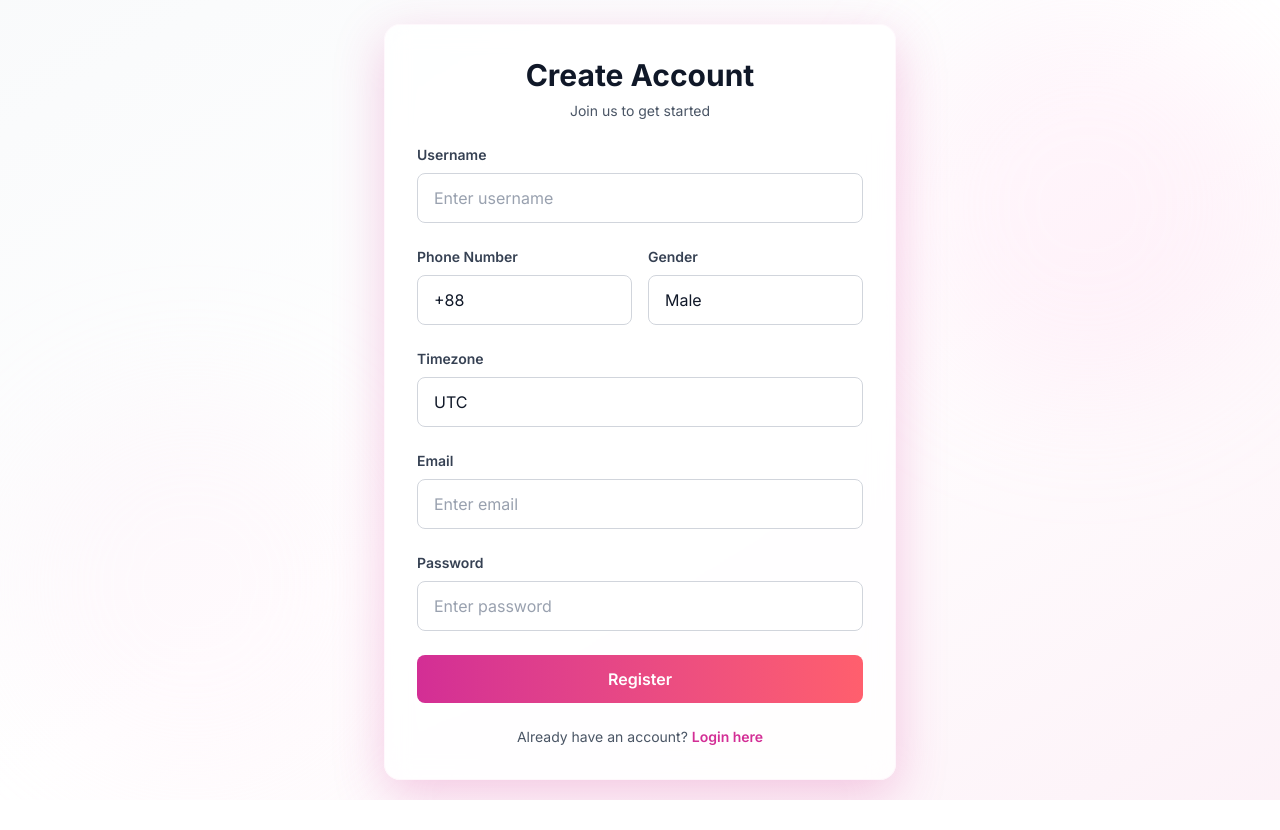
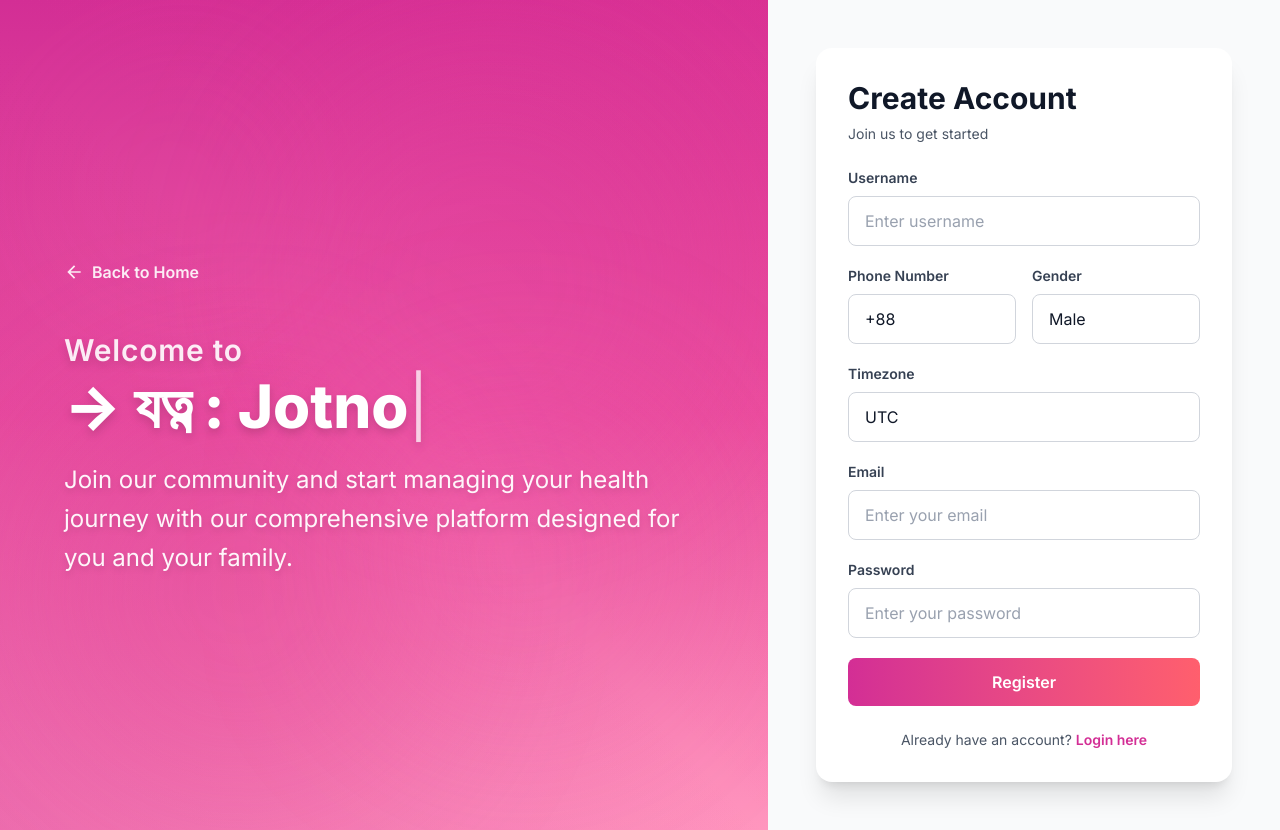
Before and after one commit to saeflobor/Jotno, a React (Vite) app in the folder frontend/: page /register in a window 1280 px wide. Before the commit the page ends 800 px from the top, so only its background shows below. Built offline with nearby package versions, Linux system fonts and the light colour scheme.

Commit message:
register UI

```diff
--- a/frontend/src/pages/Register.jsx
+++ b/frontend/src/pages/Register.jsx
@@ -1,4 +1,4 @@
-import React, { useState } from "react";
+import React, { useState, useEffect } from "react";
 import axios from "axios";
 import { useNavigate } from "react-router-dom";
 import { motion, AnimatePresence } from "framer-motion";
@@ -16,6 +16,23 @@ const Register = () => {
   const [error, setError] = useState("");
   const navigate = useNavigate();
   const [success, setSuccess] = useState("");
+  const [typedText, setTypedText] = useState("");
+
+  const fullText = "->  যত্ন : Jotno";
+
+  useEffect(() => {
+    let currentIndex = 0;
+    const typingInterval = setInterval(() => {
+      if (currentIndex <= fullText.length) {
+        setTypedText(fullText.slice(0, currentIndex));
+        currentIndex++;
+      } else {
+        clearInterval(typingInterval);
+      }
+    }, 150);
+
+    return () => clearInterval(typingInterval);
+  }, []);
 
   const handleChange = (e) => {
     const { name, value } = e.target;
@@ -56,57 +73,108 @@ const Register = () => {
   };
 
   return (
-    <div className='min-h-screen flex items-center justify-center bg-gradient-to-br from-gray-50 via-white to-pink-50 p-4 relative overflow-hidden'>
-      {/* Animated background elements */}
+    <div className='min-h-screen flex bg-white'>
+      {/* Left Section - 60% */}
       <motion.div
-        className='absolute top-0 right-0 w-96 h-96 bg-pink-200/20 rounded-full blur-3xl'
-        animate={{ y: [0, 30, 0] }}
+        className='w-[60%] bg-gradient-to-b from-[rgb(211,46,149)] via-[rgb(235,80,160)] to-[rgb(255,150,190)] relative overflow-hidden flex flex-col justify-start pt-65 items-center p-16'
+        initial={{ opacity: 0, x: -100 }}
+        animate={{ opacity: 1, x: 0 }}
+        transition={{ duration: 0.8 }}
+      >
+        {/* Multiple colorful gradient overlays */}
+        <div className='absolute inset-0 bg-gradient-to-tr from-[rgb(211,46,149)]/30 via-transparent to-[rgb(230,60,140)]/20' />
+        <div className='absolute inset-0 bg-gradient-to-bl from-pink-500/10 via-transparent to-[rgb(211,46,149)]/15' />
+        <div className='absolute inset-0 bg-[radial-gradient(ellipse_at_top_left,_var(--tw-gradient-stops))] from-pink-400/10 via-transparent to-transparent' />
+
+        {/* Animated background elements with gradients */}
+        <motion.div
+          className='absolute top-20 right-20 w-96 h-96 bg-gradient-to-br from-[rgb(211,46,149)]/25 to-pink-400/25 rounded-full blur-3xl'
+          animate={{ scale: [1, 1.2, 1], rotate: [0, 90, 0] }}
+          transition={{ duration: 15, repeat: Infinity }}
+        />
+        <motion.div
+          className='absolute bottom-20 left-20 w-80 h-80 bg-gradient-to-tr from-[rgb(230,60,140)]/25 to-[rgb(211,46,149)]/25 rounded-full blur-3xl'
+          animate={{ scale: [1, 1.3, 1], rotate: [0, -90, 0] }}
+          transition={{ duration: 12, repeat: Infinity }}
+        />
+        <motion.div
+          className='absolute top-1/2 left-1/2 w-64 h-64 bg-gradient-to-r from-pink-400/20 to-[rgb(211,46,149)]/20 rounded-full blur-3xl'
+          animate={{ scale: [1, 1.4, 1], x: [-20, 20, -20], y: [-20, 20, -20] }}
+          transition={{ duration: 10, repeat: Infinity }}
+        />
+        <motion.div
+          className='absolute top-10 left-10 w-72 h-72 bg-gradient-to-bl from-[rgb(211,46,149)]/15 to-pink-300/15 rounded-full blur-3xl'
+          animate={{ scale: [1, 1.2, 1], opacity: [0.3, 0.6, 0.3] }}
           transition={{ duration: 8, repeat: Infinity }}
         />
-      <motion.div
-        className='absolute bottom-0 left-0 w-96 h-96 bg-pink-100/20 rounded-full blur-3xl'
-        animate={{ y: [0, -30, 0] }}
-        transition={{ duration: 8, repeat: Infinity, delay: 1 }}
-      />
 
-      <div className='relative z-10 w-full max-w-lg -mt-20'>
-        <div className="mb-4 text-sm text-gray-600">
-          Home / <span className="text-gray-900 font-semibold">Register</span>
-        </div>
+        {/* Content */}
+        <div className='relative z-10 max-w-3xl'>
           {/* Back button */}
           <motion.button
             onClick={() => navigate("/")}
-          initial={{ opacity: 0, x: -20 }}
-          animate={{ opacity: 1, x: 0 }}
-          transition={{ duration: 0.5 }}
+            initial={{ opacity: 0, y: -20 }}
+            animate={{ opacity: 1, y: 0 }}
+            transition={{ duration: 0.5, delay: 0.2 }}
             whileHover={{ scale: 1.05, x: -5 }}
             whileTap={{ scale: 0.95 }}
-          className='flex items-center gap-2 mb-6 text-[rgb(211,46,149)] hover:text-[rgb(190,35,130)] transition font-semibold'
+            className='flex items-center gap-2 mb-12 text-white/90 hover:text-white transition font-semibold'
           >
             <MdArrowBack className='text-xl' />
             Back to Home
           </motion.button>
 
+          <motion.div
+            className='mb-6 drop-shadow-lg'
+            initial={{ opacity: 0, y: 30 }}
+            animate={{ opacity: 1, y: 0 }}
+            transition={{ duration: 0.6, delay: 0.3 }}
+          >
+            <div className='text-3xl text-white/90 font-semibold tracking-wide'>Welcome to</div>
+            <div className='flex items-baseline gap-3 mt-2 text-white'>
+              <span className='text-6xl font-extrabold leading-none inline-flex items-center'>{typedText}<span className="animate-pulse font-normal">|</span></span>
+            </div>
+          </motion.div>
+
+          <motion.p
+            className='text-2xl text-white/95 mb-12 leading-relaxed drop-shadow-md'
+            initial={{ opacity: 0, y: 30 }}
+            animate={{ opacity: 1, y: 0 }}
+            transition={{ duration: 0.6, delay: 0.4 }}
+          >
+            Join our community and start managing your health journey with our comprehensive platform designed for you and your family.
+          </motion.p>
+        </div>
+      </motion.div>
+
+      {/* Right Section - 40% */}
+      <motion.div
+        className='w-[40%] flex items-center justify-center p-12 bg-gray-50'
+        initial={{ opacity: 0, x: 100 }}
+        animate={{ opacity: 1, x: 0 }}
+        transition={{ duration: 0.8 }}
+      >
+        <div className='w-full max-w-md'>
           {/* Main form container */}
           <motion.div
-          className='bg-white/80 backdrop-blur-md p-8 rounded-2xl shadow-[0px_15px_50px_rgba(211,46,149,0.25)] border border-pink-100/30'
+            className='bg-white p-8 rounded-2xl shadow-xl'
             initial={{ opacity: 0, y: 50, scale: 0.95 }}
             animate={{ opacity: 1, y: 0, scale: 1 }}
-          transition={{ duration: 0.6, type: "spring", stiffness: 100 }}
+            transition={{ duration: 0.6, delay: 0.3, type: "spring", stiffness: 100 }}
           >
             <motion.h2
-            className='text-3xl font-bold mb-2 text-center text-gray-900'
+              className='text-3xl font-bold mb-2 text-gray-900'
               initial={{ opacity: 0, y: -20 }}
               animate={{ opacity: 1, y: 0 }}
-            transition={{ duration: 0.5, delay: 0.1 }}
+              transition={{ duration: 0.5, delay: 0.4 }}
             >
               Create Account
             </motion.h2>
             <motion.p
-            className='text-center text-gray-600 mb-6 text-sm'
+              className='text-gray-600 mb-6 text-sm'
               initial={{ opacity: 0 }}
               animate={{ opacity: 1 }}
-            transition={{ duration: 0.5, delay: 0.2 }}
+              transition={{ duration: 0.5, delay: 0.5 }}
             >
               Join us to get started
             </motion.p>
@@ -122,14 +190,14 @@ const Register = () => {
                   className="fixed top-6 right-6 z-50 w-80 p-4 rounded-xl shadow-lg bg-green-50 border border-green-200"
                 >
                   <div className="flex items-start gap-3">
-                  <div className="mt-0.5 text-green-600">✔</div>
+                    <div className="mt-0.5 text-green-600 text-xl">✔</div>
                     <div className="flex-1">
                       <p className="text-green-800 font-semibold text-sm">{success}</p>
                     </div>
                     <button
                       type="button"
                       onClick={() => setSuccess("")}
-                    className="text-green-700 hover:text-green-900"
+                      className="text-green-700 hover:text-green-900 text-xl leading-none"
                       aria-label="Dismiss success message"
                     >
                       ×
@@ -150,14 +218,14 @@ const Register = () => {
                   className="fixed top-6 right-6 z-50 w-80 p-4 rounded-xl shadow-lg bg-red-50 border border-red-200"
                 >
                   <div className="flex items-start gap-3">
-                  <div className="mt-0.5 text-red-600">⚠</div>
+                    <div className="mt-0.5 text-red-600 text-xl">⚠</div>
                     <div className="flex-1">
                       <p className="text-red-800 font-semibold text-sm">{error}</p>
                     </div>
                     <button
                       type="button"
                       onClick={() => setError("")}
-                    className="text-red-700 hover:text-red-900"
+                      className="text-red-700 hover:text-red-900 text-xl leading-none"
                       aria-label="Dismiss error message"
                     >
                       ×
@@ -167,18 +235,18 @@ const Register = () => {
               )}
             </AnimatePresence>
 
-        <form onSubmit={handleSubmit} className='space-y-6'>
+            <form onSubmit={handleSubmit} className='space-y-5'>
               {/* Username */}
               <motion.div
                 initial={{ opacity: 0, x: -20 }}
                 animate={{ opacity: 1, x: 0 }}
-            transition={{ duration: 0.5, delay: 0.2 }}
+                transition={{ duration: 0.5, delay: 0.5 }}
               >
                 <label className='block text-gray-700 text-sm font-semibold mb-2'>
                   Username
                 </label>
-            <motion.input
-              className='w-full px-4 py-3 border border-gray-300 rounded-lg focus:outline-none focus:ring-2 focus:ring-[rgb(211,46,149)] focus:border-transparent transition placeholder-gray-400 text-gray-900 bg-white/60 backdrop-blur-sm'
+                <input
+                  className='w-full px-4 py-3 border border-gray-300 rounded-lg focus:outline-none focus:ring-2 focus:ring-[rgb(211,46,149)] focus:border-transparent transition placeholder-gray-400 text-gray-900 bg-white'
                   type='text'
                   name='username'
                   value={formData.username}
@@ -186,23 +254,21 @@ const Register = () => {
                   placeholder='Enter username'
                   autoComplete='off'
                   required
-              whileFocus={{ scale: 1.02, boxShadow: "0px 8px 20px rgba(211, 46, 149, 0.2)" }}
-              transition={{ type: "spring", stiffness: 300 }}
                 />
               </motion.div>
 
-          {/* Email and Gender row */}
+              {/* Phone and Gender row */}
               <div className='grid grid-cols-2 gap-4'>
                 <motion.div
                   initial={{ opacity: 0, x: -20 }}
                   animate={{ opacity: 1, x: 0 }}
-              transition={{ duration: 0.5, delay: 0.25 }}
+                  transition={{ duration: 0.5, delay: 0.55 }}
                 >
                   <label className='block text-gray-700 text-sm font-semibold mb-2'>
                     Phone Number
                   </label>
-              <motion.input
-                className='w-full px-4 py-3 border border-gray-300 rounded-lg focus:outline-none focus:ring-2 focus:ring-[rgb(211,46,149)] focus:border-transparent transition placeholder-gray-400 text-gray-900 bg-white/60 backdrop-blur-sm'
+                  <input
+                    className='w-full px-4 py-3 border border-gray-300 rounded-lg focus:outline-none focus:ring-2 focus:ring-[rgb(211,46,149)] focus:border-transparent transition placeholder-gray-400 text-gray-900 bg-white'
                     type='tel'
                     name='phone'
                     value={formData.phone}
@@ -210,29 +276,25 @@ const Register = () => {
                     placeholder='Enter phone number'
                     autoComplete='off'
                     required
-                whileFocus={{ scale: 1.02, boxShadow: "0px 8px 20px rgba(211, 46, 149, 0.2)" }}
-                transition={{ type: "spring", stiffness: 300 }}
                   />
                 </motion.div>
                 <motion.div
                   initial={{ opacity: 0, x: 20 }}
                   animate={{ opacity: 1, x: 0 }}
-              transition={{ duration: 0.5, delay: 0.25 }}
+                  transition={{ duration: 0.5, delay: 0.55 }}
                 >
                   <label className='block text-gray-700 text-sm font-semibold mb-2'>
                     Gender
                   </label>
-              <motion.select
-                className='w-full px-4 py-3 border border-gray-300 rounded-lg focus:outline-none focus:ring-2 focus:ring-[rgb(211,46,149)] focus:border-transparent transition text-gray-900 bg-white/60 backdrop-blur-sm appearance-none cursor-pointer'
+                  <select
+                    className='w-full px-4 py-3 border border-gray-300 rounded-lg focus:outline-none focus:ring-2 focus:ring-[rgb(211,46,149)] focus:border-transparent transition text-gray-900 bg-white appearance-none cursor-pointer'
                     name='gender'
                     value={formData.gender}
                     onChange={handleChange}
-                whileFocus={{ scale: 1.02, boxShadow: "0px 8px 20px rgba(211, 46, 149, 0.2)" }}
-                transition={{ type: "spring", stiffness: 300 }}
                   >
                     <option value='male'>Male</option>
                     <option value='female'>Female</option>
-              </motion.select>
+                  </select>
                 </motion.div>
               </div>
 
@@ -240,18 +302,16 @@ const Register = () => {
               <motion.div
                 initial={{ opacity: 0, y: 20 }}
                 animate={{ opacity: 1, y: 0 }}
-            transition={{ duration: 0.5, delay: 0.28 }}
+                transition={{ duration: 0.5, delay: 0.6 }}
               >
                 <label className='block text-gray-700 text-sm font-semibold mb-2'>
                   Timezone
                 </label>
-            <motion.select
-              className='w-full px-4 py-3 border border-gray-300 rounded-lg focus:outline-none focus:ring-2 focus:ring-[rgb(211,46,149)] focus:border-transparent transition text-gray-900 bg-white/60 backdrop-blur-sm appearance-none cursor-pointer'
+                <select
+                  className='w-full px-4 py-3 border border-gray-300 rounded-lg focus:outline-none focus:ring-2 focus:ring-[rgb(211,46,149)] focus:border-transparent transition text-gray-900 bg-white appearance-none cursor-pointer'
                   name='timezone'
                   value={formData.timezone}
                   onChange={handleChange}
-              whileFocus={{ scale: 1.02, boxShadow: "0px 8px 20px rgba(211, 46, 149, 0.2)" }}
-              transition={{ type: "spring", stiffness: 300 }}
                 >
                   {[
                     "UTC",
@@ -267,29 +327,27 @@ const Register = () => {
                   ].filter((tz, index, self) => self.indexOf(tz) === index).map(tz => (
                     <option key={tz} value={tz}>{tz}</option>
                   ))}
-            </motion.select>
+                </select>
               </motion.div>
 
               {/* Email */}
               <motion.div
                 initial={{ opacity: 0, y: 20 }}
                 animate={{ opacity: 1, y: 0 }}
-            transition={{ duration: 0.5, delay: 0.3 }}
+                transition={{ duration: 0.5, delay: 0.65 }}
               >
                 <label className='block text-gray-700 text-sm font-semibold mb-2'>
                   Email
                 </label>
-            <motion.input
-              className='w-full px-4 py-3 border border-gray-300 rounded-lg focus:outline-none focus:ring-2 focus:ring-[rgb(211,46,149)] focus:border-transparent transition placeholder-gray-400 text-gray-900 bg-white/60 backdrop-blur-sm'
+                <input
+                  className='w-full px-4 py-3 border border-gray-300 rounded-lg focus:outline-none focus:ring-2 focus:ring-[rgb(211,46,149)] focus:border-transparent transition placeholder-gray-400 text-gray-900 bg-white'
                   type='email'
                   name='email'
                   value={formData.email}
                   onChange={handleChange}
-              placeholder='Enter email'
-              autoComplete='off'
+                  placeholder='Enter your email'
+                  autoComplete='email'
                   required
-              whileFocus={{ scale: 1.02, boxShadow: "0px 8px 20px rgba(211, 46, 149, 0.2)" }}
-              transition={{ type: "spring", stiffness: 300 }}
                 />
               </motion.div>
 
@@ -297,32 +355,31 @@ const Register = () => {
               <motion.div
                 initial={{ opacity: 0, y: 20 }}
                 animate={{ opacity: 1, y: 0 }}
-            transition={{ duration: 0.5, delay: 0.35 }}
+                transition={{ duration: 0.5, delay: 0.7 }}
               >
                 <label className='block text-gray-700 text-sm font-semibold mb-2'>
                   Password
                 </label>
-            <motion.input
-              className='w-full px-4 py-3 border border-gray-300 rounded-lg focus:outline-none focus:ring-2 focus:ring-[rgb(211,46,149)] focus:border-transparent transition placeholder-gray-400 text-gray-900 bg-white/60 backdrop-blur-sm'
+                <input
+                  className='w-full px-4 py-3 border border-gray-300 rounded-lg focus:outline-none focus:ring-2 focus:ring-[rgb(211,46,149)] focus:border-transparent transition placeholder-gray-400 text-gray-900 bg-white'
                   type='password'
                   name='password'
                   value={formData.password}
                   onChange={handleChange}
-              placeholder='Enter password'
+                  placeholder='Enter your password'
+                  autoComplete='new-password'
                   required
-              whileFocus={{ scale: 1.02, boxShadow: "0px 8px 20px rgba(211, 46, 149, 0.2)" }}
-              transition={{ type: "spring", stiffness: 300 }}
                 />
               </motion.div>
 
               {/* Register button */}
               <motion.button
                 type='submit'
-            className='w-full bg-gradient-to-r from-[rgb(211,46,149)] to-[rgb(255,95,109)] text-white py-3 rounded-lg font-semibold hover:shadow-lg transition'
+                className='w-full bg-gradient-to-r from-[rgb(211,46,149)] to-[rgb(255,95,109)] text-white py-3 rounded-lg font-semibold hover:shadow-lg transition-all'
                 initial={{ opacity: 0, y: 20 }}
                 animate={{ opacity: 1, y: 0 }}
-            transition={{ duration: 0.5, delay: 0.4 }}
-            whileHover={{ scale: 1.02, boxShadow: "0px 15px 40px rgba(211, 46, 149, 0.3)" }}
+                transition={{ duration: 0.5, delay: 0.75 }}
+                whileHover={{ scale: 1.02, boxShadow: "0px 10px 30px rgba(211, 46, 149, 0.3)" }}
                 whileTap={{ scale: 0.98 }}
               >
                 Register
@@ -334,20 +391,19 @@ const Register = () => {
               className='text-center mt-6 text-gray-600 text-sm'
               initial={{ opacity: 0 }}
               animate={{ opacity: 1 }}
-          transition={{ duration: 0.5, delay: 0.5 }}
+              transition={{ duration: 0.5, delay: 0.8 }}
             >
               Already have an account?{' '}
-          <motion.button
+              <button
                 onClick={() => navigate("/login")}
                 className='text-[rgb(211,46,149)] font-semibold hover:underline'
-            whileHover={{ scale: 1.05 }}
-            whileTap={{ scale: 0.95 }}
               >
                 Login here
-          </motion.button>
+              </button>
             </motion.p>
           </motion.div>
         </div>
+      </motion.div>
     </div>
   );
 };
```
Lines whose indentation alone changed are shown as unchanged.
